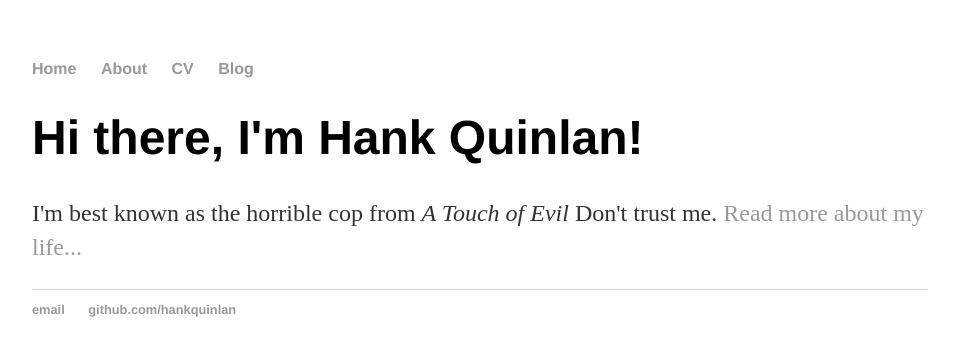
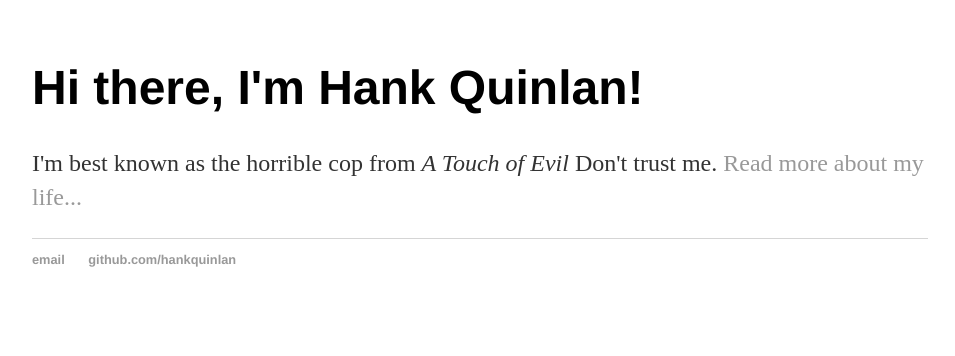
Before and after one commit to giugnox/giugnox.github.io, a Jekyll site: the page built from index.html, in a window 1280 px wide. Shown: the top 356 px of the page, without its empty margins (160-1115 px from the left). Built offline with Jekyll 4.4.1, drawn with Linux system fonts in a browser that asks for light colours.

Commit message:
Update default.html

```diff
--- a/_layouts/default.html
+++ b/_layouts/default.html
@@ -8,10 +8,7 @@
 		<body>
 			<nav>
 	    		<ul>
-	        		<li><a href="/">Home</a></li>
-		        	<li><a href="/about">About</a></li>
-	        		<li><a href="/cv">CV</a></li>
-	        		<li><a href="/blog">Blog</a></li>
+
 	    		</ul>
 			</nav>
 			<div class="container">
@@ -21,7 +18,7 @@
 			</div><!-- /.container -->
 			<footer>
 	    		<ul>
-	        		<li><a href="mailto:hankquinlanhub@gmail.com">email</a></li>
+	        		<li><a href="mailto:thomasxcarney@gmail.com">email</a></li>
 	        		<li><a href="https://github.com/hankquinlan">github.com/hankquinlan</a></li>
 				</ul>
 			</footer>
```
